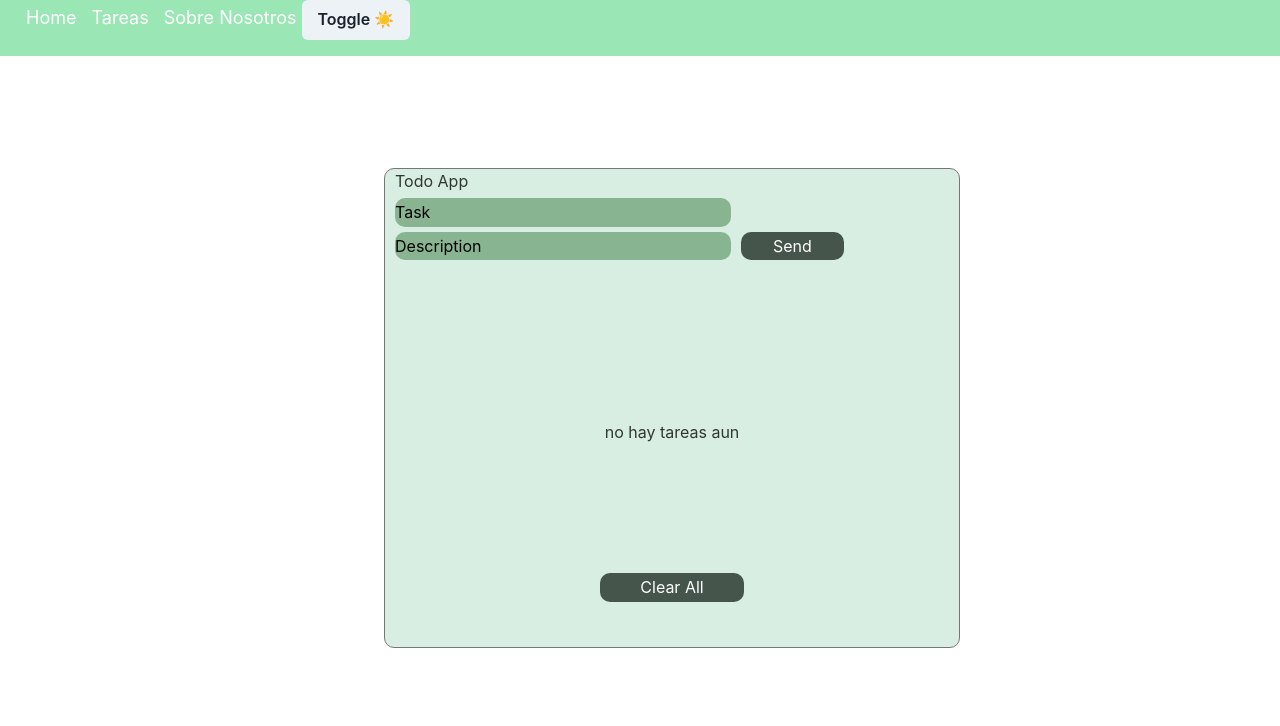
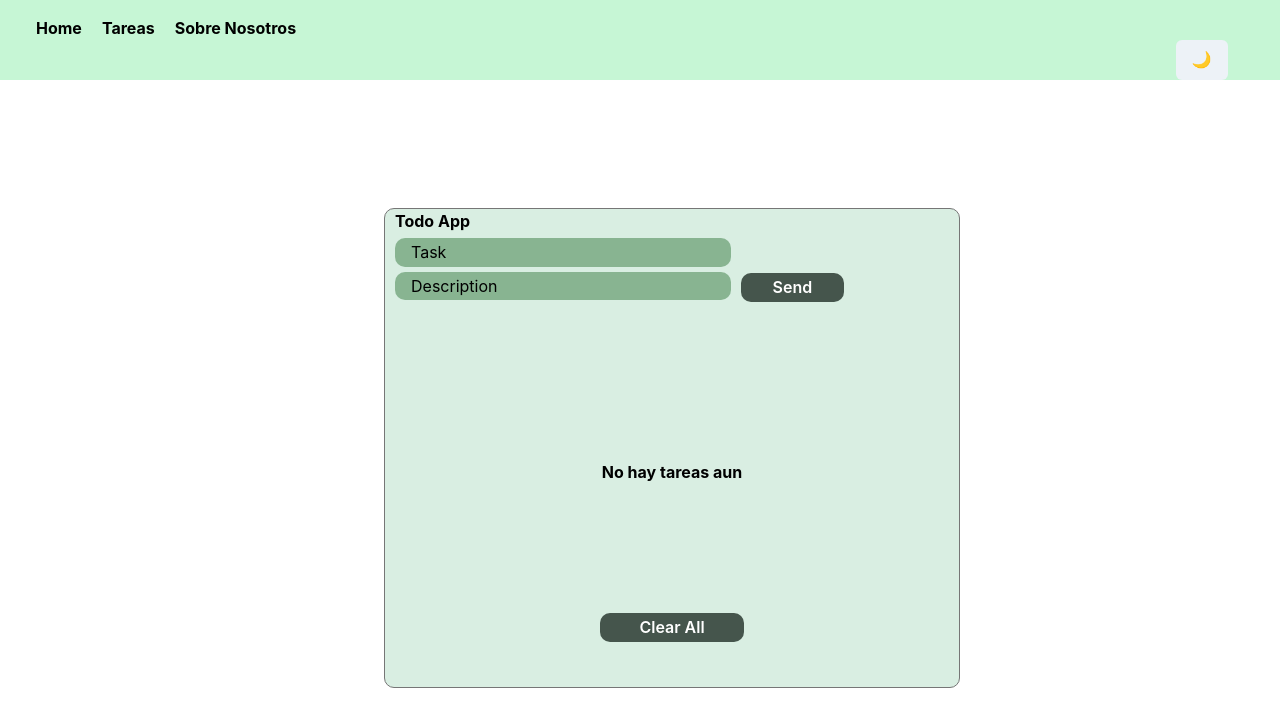
Before and after one commit to Mely-0/my-react-task-list, a React (Vite) app: page /Tareas in a window 1280 px wide. Shown: the top 726 px of the page. Built offline with nearby package versions, Linux system fonts and the light colour scheme.

Commit message:
se le implemento el modo oscuro

```diff
--- a/src/components/Footer.jsx
+++ b/src/components/Footer.jsx
@@ -1,6 +1,6 @@
 import React from 'react'
 import { useState } from 'react'
-
+import { Button } from '@chakra-ui/react'
 export const Footer = (props) => {
     const[estado3, setEstado3]= useState(false)
 
@@ -18,14 +18,14 @@ if(estado3){
 
 return (
         <div className='cont-footer'>
-        <button
+        <Button
             onClick={handleDelete}
             checked={estado3}
             className='btn-3'
             type="button"
             name="boton7"
             > Clear All
-            </button>
+            </Button>
         </div>
 )
 }
--- a/src/components/Header.jsx
+++ b/src/components/Header.jsx
@@ -1,32 +1,36 @@
 import React from 'react'
 import {useEffectApi} from "./hooks/useEffect"
-import { useState } from 'react'
-
+import {  useColorModeValue} from '@chakra-ui/react'
+import { Button } from '@chakra-ui/react'
+import { Input } from '@chakra-ui/react'
+import { Text } from '@chakra-ui/react'
 export const Header = () => {
         const {onChange , handleOnSubmit,onChange2} = useEffectApi();
+        const color = useColorModeValue('Black', 'green')
     return (
         <div className='titu'>
-            <h1 className='titu-h'>Todo App</h1>
+            <Text color={color} as='b'> Todo App</Text>
             <form
             onSubmit={handleOnSubmit}
             className='formu'>
-            <input
+            <Input
             placeholder='Task'
             type="text"
             className="btn-1"
             name="useruno"
             onChange={onChange}
             required />
-            <input
+            <Input
             placeholder='Description'
             type="text"
             className="btn-1"
             name="userdos"
             onChange={onChange2}>
 
-            </input>
-
-            <input type="submit" className='btn-2' value="Send" />
+            </Input>
+            <Button type="submit" className='btn-2'>
+                Send
+            </Button>
             </form>
         </div>
     )
--- a/src/components/Home.jsx
+++ b/src/components/Home.jsx
@@ -1,9 +1,10 @@
 import React from 'react'
 import './css/Home.css'
 import { useState } from 'react';
-
-
-
+import {  useColorModeValue} from '@chakra-ui/react'
+import { Input } from '@chakra-ui/react'
+import { Text } from '@chakra-ui/react'
+import { Box } from '@chakra-ui/react'
 const Home = () => {
 const[nombre,setNombre]=useState("")
 const onSubmit=(e)=>{
@@ -11,14 +12,14 @@ e.preventDefault()
 setNombre( e.target.user.value);
 e.target.user.value="";
 };
-
+const color = useColorModeValue('white', 'black')
 return (
     <div  className='contenedor-pro'>
     <form className='formula' onSubmit={onSubmit}>
-    <input className='nombre' type="text" placeholder='Introduzca su nombre' name='user'  />
+    <Input h='100%' className='nombre' type="text" placeholder='Introduzca su nombre' name='user'  />
     <button className='boton'>Click</button>
     </form>
-    <h4 className='texto'>bienvenido {nombre} </h4>
+    <Text color={color} as='b'> bienvenido {nombre}</Text>
     </div>
 )
 }
--- a/src/components/Nav.jsx
+++ b/src/components/Nav.jsx
@@ -1,23 +1,36 @@
 import React from 'react'
 import { Link } from 'react-router-dom'
-import { Box } from '@chakra-ui/react'
+import { Box, Center } from '@chakra-ui/react'
 import { useColorMode , useColorModeValue} from '@chakra-ui/react'
-import { Button } from '@chakra-ui/react'
+import { Button } from '@chakra-ui/react';
+import { Text } from '@chakra-ui/react';
 const Nav = () => {
-  const { colorMode, toggleColorMode } = useColorMode()
-  const bg = useColorModeValue('green.200', 'green.500')
-  const color = useColorModeValue('black', 'black')
+
+  const {colorMode, toggleColorMode } = useColorMode()
+
+  const bg = useColorModeValue('green.100', 'green.200')
+  const color = useColorModeValue('black', 'white')
+
+
   return (
-    <div className='navegacion'>
-      <Box bg={bg} color={color} w='100%' p={4}>
-        <Link to="/Home"> Home </Link>
-        <Link to="/Tareas">Tareas </Link>
-        <Link to="/SobreNosotros">Sobre Nosotros </Link>
-      <Button onClick={toggleColorMode}>
-        Toggle {colorMode === 'light' ? '☀️' : '🌙'}
+
+      <Box bg={bg} color={color}  w='100%' p={4} h='10%'>
+        <Link to="/Home">
+        <Text  ml='20px' as='b'>Home</Text>
+        </Link>
+        <Link to="/Tareas">
+        <Text ml='20px'  as='b'>Tareas</Text>
+        </Link>
+        <Link to="/SobreNosotros">
+        <Text  ml='20px'  as='b'>Sobre Nosotros</Text>
+        </Link>
+        <Center>
+      <Button ml='90%' onClick={toggleColorMode} >
+      {colorMode === 'light' ? '🌙' : '☀️'}
       </Button>
+      </Center>
       </Box>
-    </div>
+
   )
 }
 
--- a/src/components/SobreNosotros.jsx
+++ b/src/components/SobreNosotros.jsx
@@ -6,15 +6,19 @@ import {
     MenuList,
     MenuItem,
     } from '@chakra-ui/react'
-    import { useColorMode , useColorModeValue} from '@chakra-ui/react'
+
+    import { Text } from '@chakra-ui/react'
+    import { Box } from '@chakra-ui/react'
+    import {  useColorModeValue} from '@chakra-ui/react'
 const SobreNosotros = () => {
+    const bg = useColorModeValue('white', 'white')
+    const color = useColorModeValue('green', 'black')
+    return (
 
-    const { toggleColorMode } = useColorMode()
-    const color = useColorModeValue('black', 'black')
-    return (
         <div className='cont'>
+            <Box h='100%' bg={bg}>
             <div className='cont-texto-1'>
-        <h1>Sobre Nosotros</h1>
+            <Text as='b' color={color}>Sobre Nosotros</Text>
             <h3 >Mi lista de Tarea</h3>
             <hr />
             <p >
@@ -26,7 +30,7 @@ const SobreNosotros = () => {
 
     <Menu color={color}  >
         <MenuButton  color={color} >
-    Cararteristicas que ofrece:
+        <Text color={color} as='b'> Cararteristicas que ofrece:</Text>
         </MenuButton>
         <MenuList>
             <MenuItem>Crear Tareas sin limites</MenuItem>
@@ -41,9 +45,8 @@ const SobreNosotros = () => {
     </Menu>
 
         </div>
-        <h4 >
-            Desarrollador : Melany Martinez
-        </h4>
+        <Text color={color} as='b'>   Desarrollador : Melany Martinez</Text>
+        </Box>
         </div>
     )
     }
--- a/src/components/Tareas.jsx
+++ b/src/components/Tareas.jsx
@@ -15,6 +15,7 @@ import { useState,useEffect } from 'react';
     setTasks(data)
     },[])
 
+
 return (
     <div className='contenedor-promax'>
     <Header />
--- a/src/components/TaskList.jsx
+++ b/src/components/TaskList.jsx
@@ -1,5 +1,6 @@
 import { Input as Inputs } from '../components/Input'
-
+import {  useColorModeValue} from '@chakra-ui/react'
+import { Text } from '@chakra-ui/react'
 export const TaskList = ({ tasks }) => {
 
     tasks = [];
@@ -29,15 +30,17 @@ export const TaskList = ({ tasks }) => {
         }
 
     }
+    const color = useColorModeValue('black', 'green')
 
 console.log(buscarid("1144") + "es este cv ");
     if (tasks.length === 0) {
         return (
             <div className='cont-not'>
-            <h4 className='not-task'>no hay tareas aun</h4>
+            <Text color={color} as='b'> No hay tareas aun</Text>
             </div>
         )
     }
+
     return (
         <div className='contenido'>
             {tasks.map((task, id) => (
--- a/src/components/css/Home.css
+++ b/src/components/css/Home.css
@@ -19,13 +19,13 @@
     justify-content: center;
     margin-top: 10%;
     width: 100%;
-    height: 10%;
+    height: 20%;
     gap:5px;
 }
 .nombre{
     border: none;
     width: 70%;
-    height: 90%;
+    height: 70%;
     border-radius: 5px;
     background-color: rgb(204, 217, 211);
 
@@ -34,7 +34,7 @@
 .boton{
     border: none;
     width: 20%;
-    height: 100%;
+    height: 70%;
     border-radius: 5px;
     background-color: rgb(204, 217, 211);
     color: rgb(50, 61, 59);
@@ -44,11 +44,11 @@
     text-align: center;
     color: aliceblue;
 }
-h4{
+/* h4{
     font-weight: 700;
     font-size: 15px;
     color: #393f3c !important;
-}
+} */
 @media all and (min-width: 800px){
 
     .contenedor-pro{
--- a/src/components/css/sobre.css
+++ b/src/components/css/sobre.css
@@ -1,17 +1,17 @@
 .cont{
-   margin: auto;
-   margin-top: 20%;
+    margin: auto;
+    margin-top: 20%;
     display: flex;
     align-items: center;
     flex-direction: column;
     width: 80%;
-    height: 70%;
+    height: 50%;
     background-color: white;
 }
 .cont-texto-1{
     margin: auto;
     width: 70%;
-    height: 100%;
+    height: 90%;
 }
 .cont-label{
     width: 100%;
--- a/src/components/css/styles.css
+++ b/src/components/css/styles.css
@@ -11,23 +11,8 @@
     margin-top: 20%;
     margin-left: 5%;
 }
-.navegacion{
-    width: 100%;
-    height: 5%;
-    background-color: #334a3e;
-    display: flex;
-    align-items: center;
-}
-.navegacion a{
-    text-decoration: none;
-    color: white;
-    font-size: 18px;
-    margin-left: 10px;
-    border-radius:3px ;
-}
-.navegacion a:hover{
-background-color: rgb(130, 170, 153);
-}
+
+
 .titu{
     width: 90%;
     height: 30%;
@@ -122,9 +107,9 @@ h4{
 }
 .new-estado{
     width: 20%;
-    height: 60%;
-    text-align: center;
-    background-color: rgba(76, 255, 10, 0.579);
+    height: 65%;
+    margin-top: 4%;
+    background-color: rgba(94, 238, 41, 0.579);
     border-radius: 10px 10px;
     color: rgb(0, 0, 0);
 }
@@ -171,6 +156,7 @@ height: 40%;
 display: flex;
 align-items: center;
 gap: 10px;
+margin-top: 10px;
 border: none;
 background-color: #45554c;
 color: white;
```
Also changed, not shown: src/components/chakra/theme.js (deleted, +0 -12 lines). Lines whose indentation alone changed are shown as unchanged.
